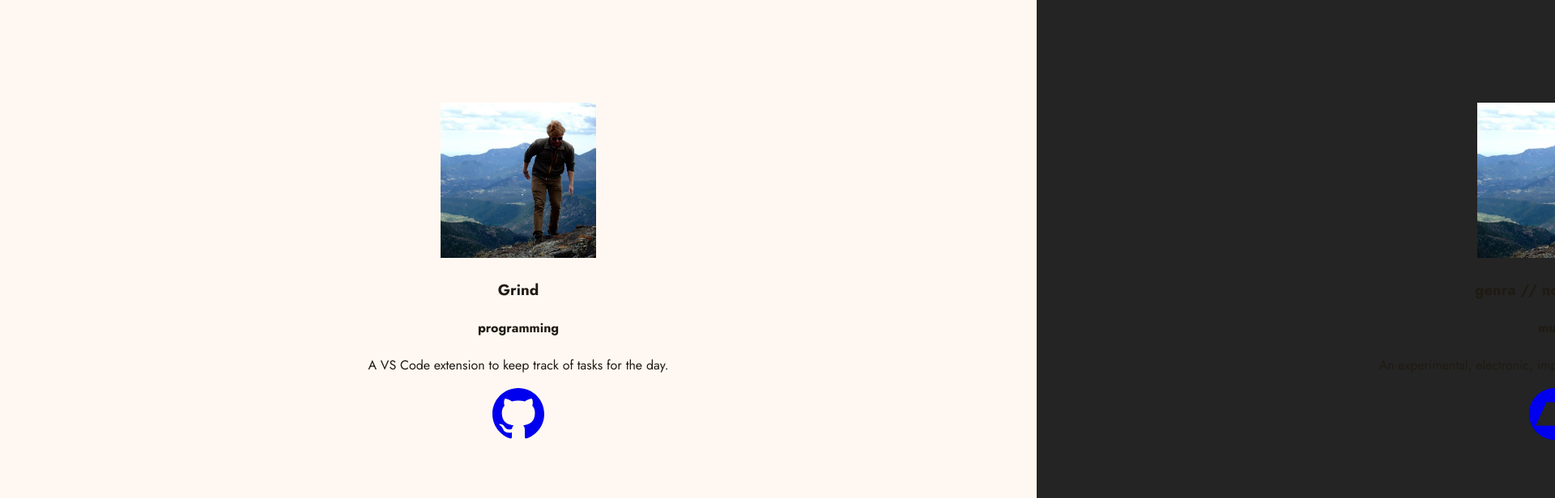
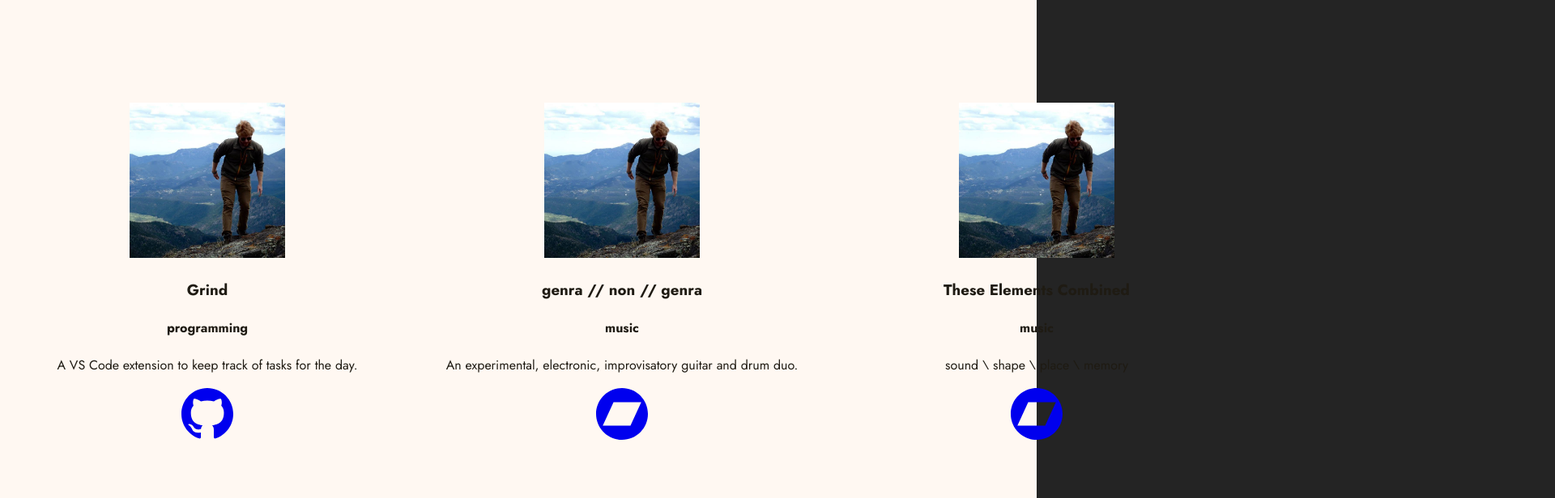
Before and after one commit to isfopo/about, a React (Vite) app: page / in a window 1280 px wide. Shown: the part 2680-3296 px from the top of the page at 81% size, 1920 px wide, since content can reach past the window. Built offline with nearby package versions, Linux system fonts and the light colour scheme.

Commit message:
💄 style(ProjectsSection): improve responsive design for slides
- change slide width to 100vw for better mobile experience
- add media query for larger screens to set slide width to 40%

```diff
--- a/src/components/Section/ProjectsSection/index.module.css
+++ b/src/components/Section/ProjectsSection/index.module.css
@@ -5,11 +5,15 @@
     display: flex;
 
     .slide {
-      flex-shrink: 0;
-      width: 300px;
+      width: 100vw;
       flex: 0 0 100%;
       min-width: 0;
       user-select: none;
+
+      @media (min-width: 768px) {
+        flex: 0 0 40%;
+        min-width: 0;
+      }
 
       h3,
       h4,
```
